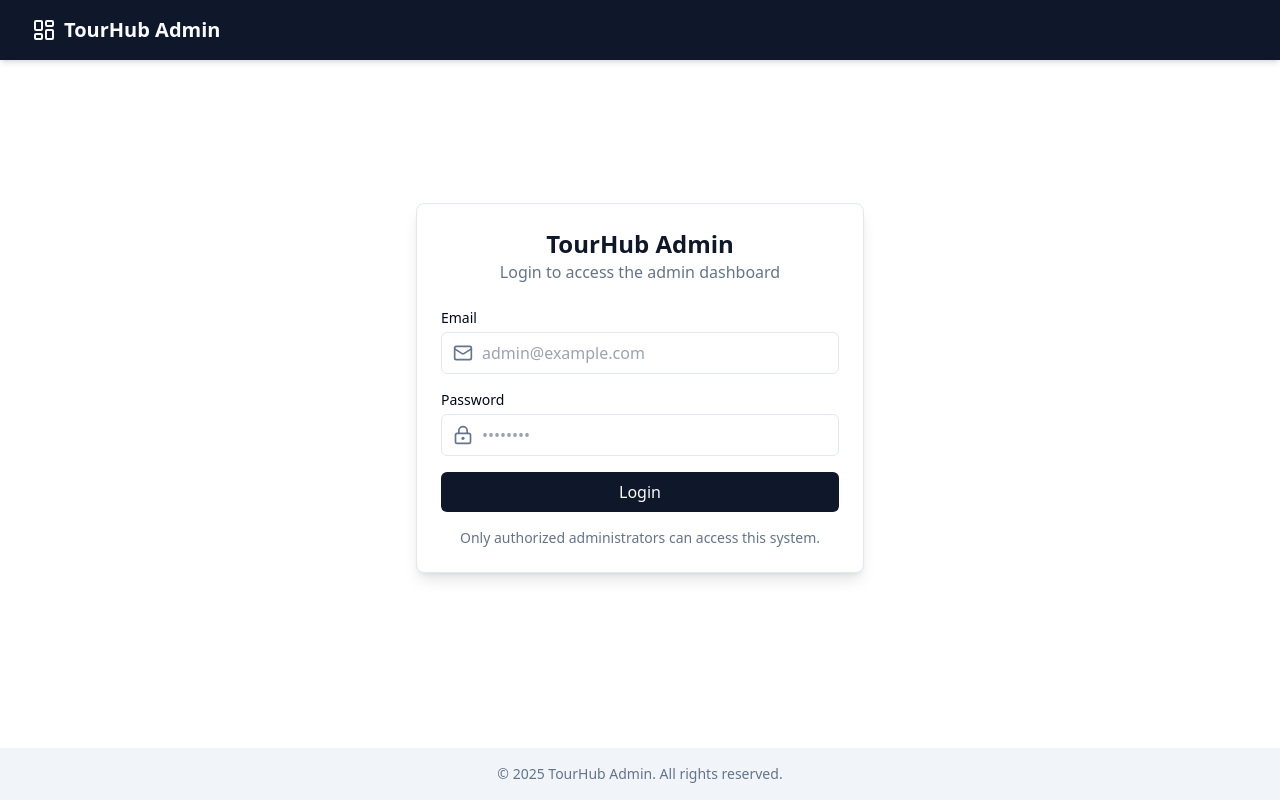
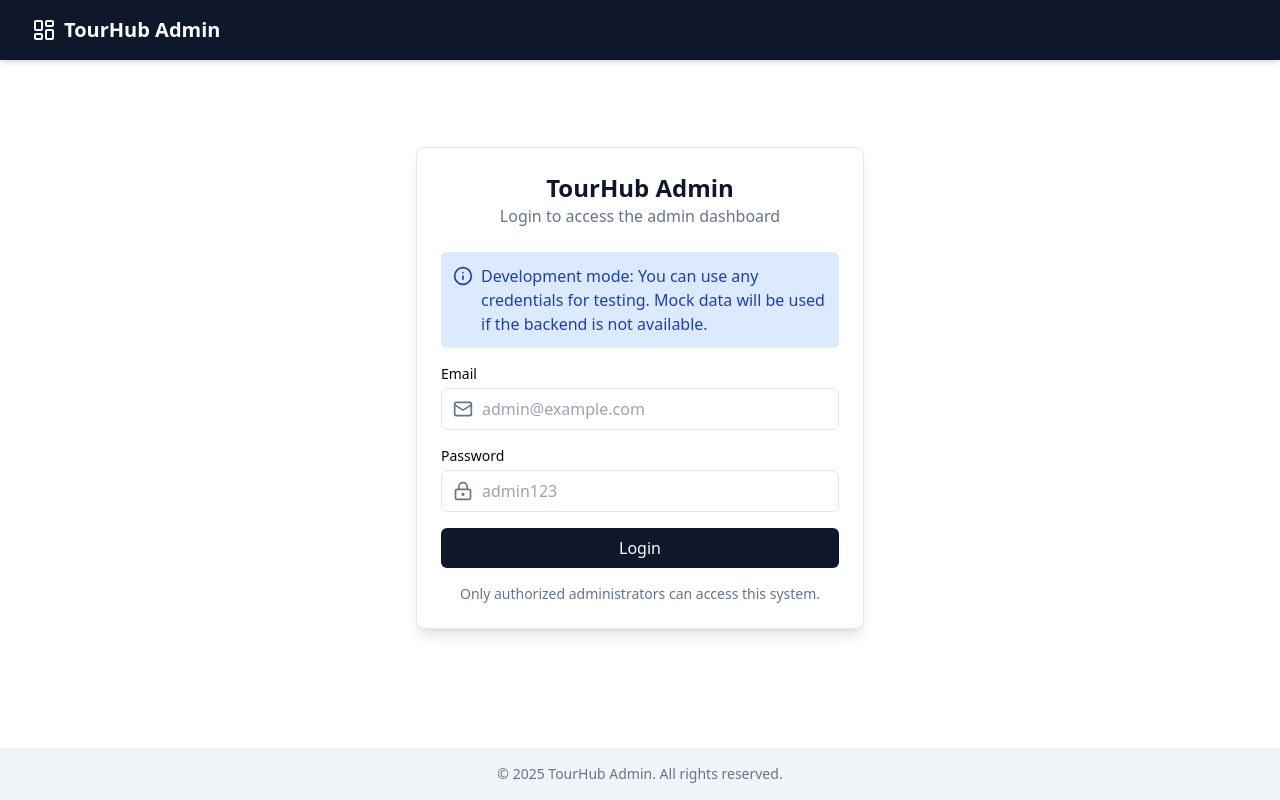
Before and after one commit to pos313/tourhub_admin, a React (Vite) app: page /login in a window 1280 px wide. Built offline with nearby package versions, Linux system fonts and the light colour scheme; no server answers.

Commit message:
Update Login page with better error handling and development mode hints

```diff
--- a/src/pages/Login.jsx
+++ b/src/pages/Login.jsx
@@ -1,15 +1,20 @@
 import React, { useState } from 'react';
 import { useNavigate } from 'react-router-dom';
 import { useAuth } from '../contexts/AuthContext';
-import { LockKeyhole, Mail, AlertCircle } from 'lucide-react';
+import { LockKeyhole, Mail, AlertCircle, Info } from 'lucide-react';
 
 const Login = () => {
   const [email, setEmail] = useState('');
   const [password, setPassword] = useState('');
   const [error, setError] = useState('');
   const [loading, setLoading] = useState(false);
-  const { login } = useAuth();
+  const { login, useMockData } = useAuth();
   const navigate = useNavigate();
+
+  // When in development, show placeholder values
+  const isDevelopment = process.env.NODE_ENV === 'development';
+  const emailPlaceholder = isDevelopment ? 'admin@example.com' : 'email@example.com';
+  const passwordPlaceholder = isDevelopment ? 'admin123' : '••••••••';
 
   const handleSubmit = async (e) => {
     e.preventDefault();
@@ -34,7 +39,16 @@ const Login = () => {
       navigate('/');
     } catch (error) {
       console.error('Login error:', error);
-      setError(error.message || 'Failed to login. Please check your credentials.');
+
+      // Create more user-friendly error message
+      let errorMessage = error.message || 'Failed to login. Please check your credentials.';
+
+      // Add helpful message for CORS errors
+      if (errorMessage.includes('CORS') || errorMessage.includes('connect to the server')) {
+        errorMessage = 'Unable to connect to the server. This might be a CORS issue or the backend server is not running. If you are in development mode, you can still login with any credentials for testing.';
+      }
+
+      setError(errorMessage);
     } finally {
       setLoading(false);
     }
@@ -56,6 +70,14 @@ const Login = () => {
             </div>
           )}
 
+          {/* Development mode notice */}
+          {isDevelopment && (
+            <div className="bg-blue-100 dark:bg-blue-900/30 text-blue-800 dark:text-blue-300 p-3 rounded-md mb-4 flex items-start">
+              <Info className="h-5 w-5 mr-2 mt-0.5 flex-shrink-0" />
+              <p>Development mode: You can use any credentials for testing. Mock data will be used if the backend is not available.</p>
+            </div>
+          )}
+
           <form onSubmit={handleSubmit}>
             <div className="space-y-4">
               <div>
@@ -72,7 +94,7 @@ const Login = () => {
                     value={email}
                     onChange={(e) => setEmail(e.target.value)}
                     className="block w-full pl-10 py-2 border border-input rounded-md bg-background text-foreground focus:ring-2 focus:ring-primary focus:border-primary"
-                    placeholder="admin@example.com"
+                    placeholder={emailPlaceholder}
                     required
                   />
                 </div>
@@ -92,7 +114,7 @@ const Login = () => {
                     value={password}
                     onChange={(e) => setPassword(e.target.value)}
                     className="block w-full pl-10 py-2 border border-input rounded-md bg-background text-foreground focus:ring-2 focus:ring-primary focus:border-primary"
-                    placeholder="••••••••"
+                    placeholder={passwordPlaceholder}
                     required
                   />
                 </div>
```
